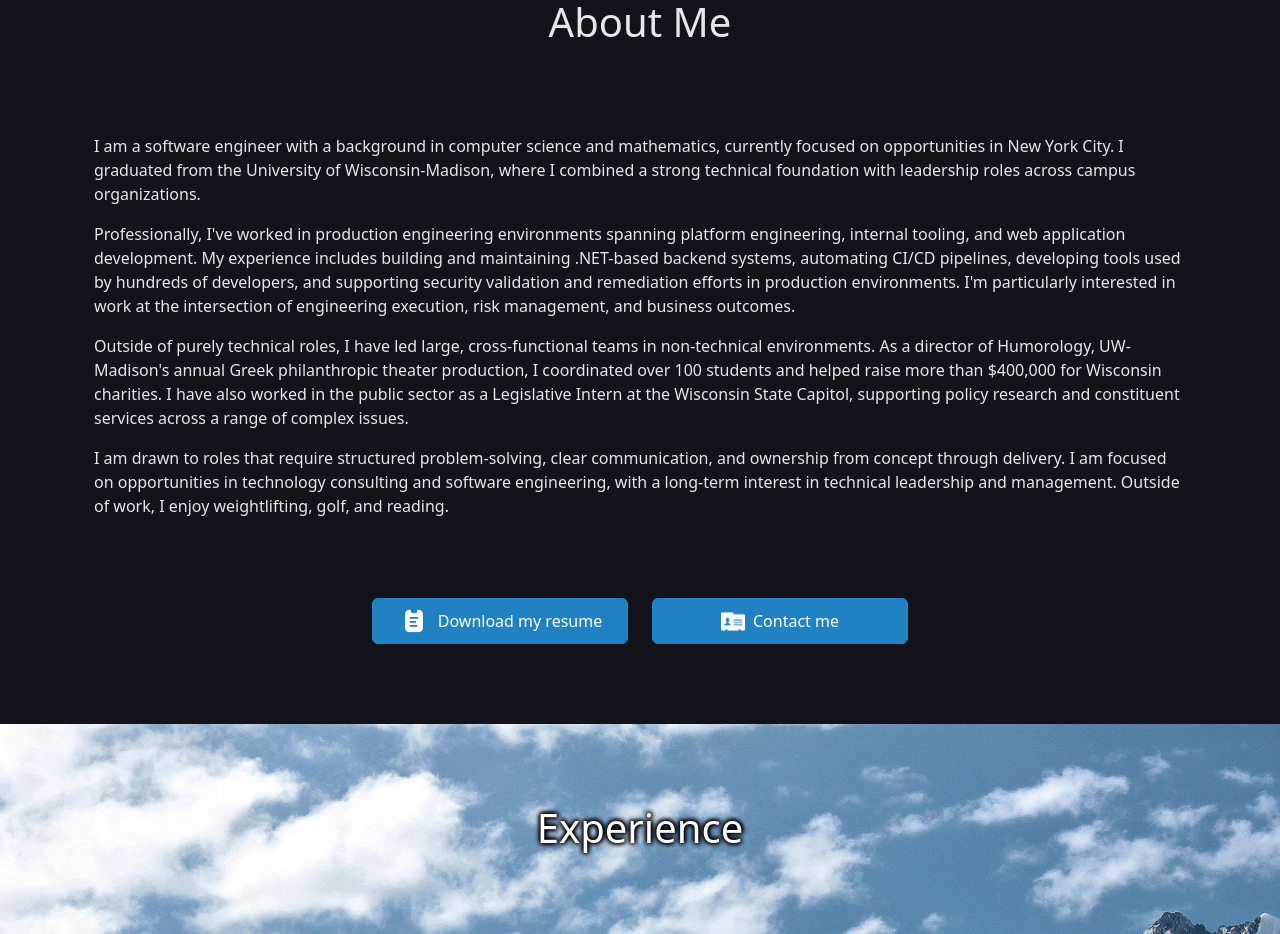
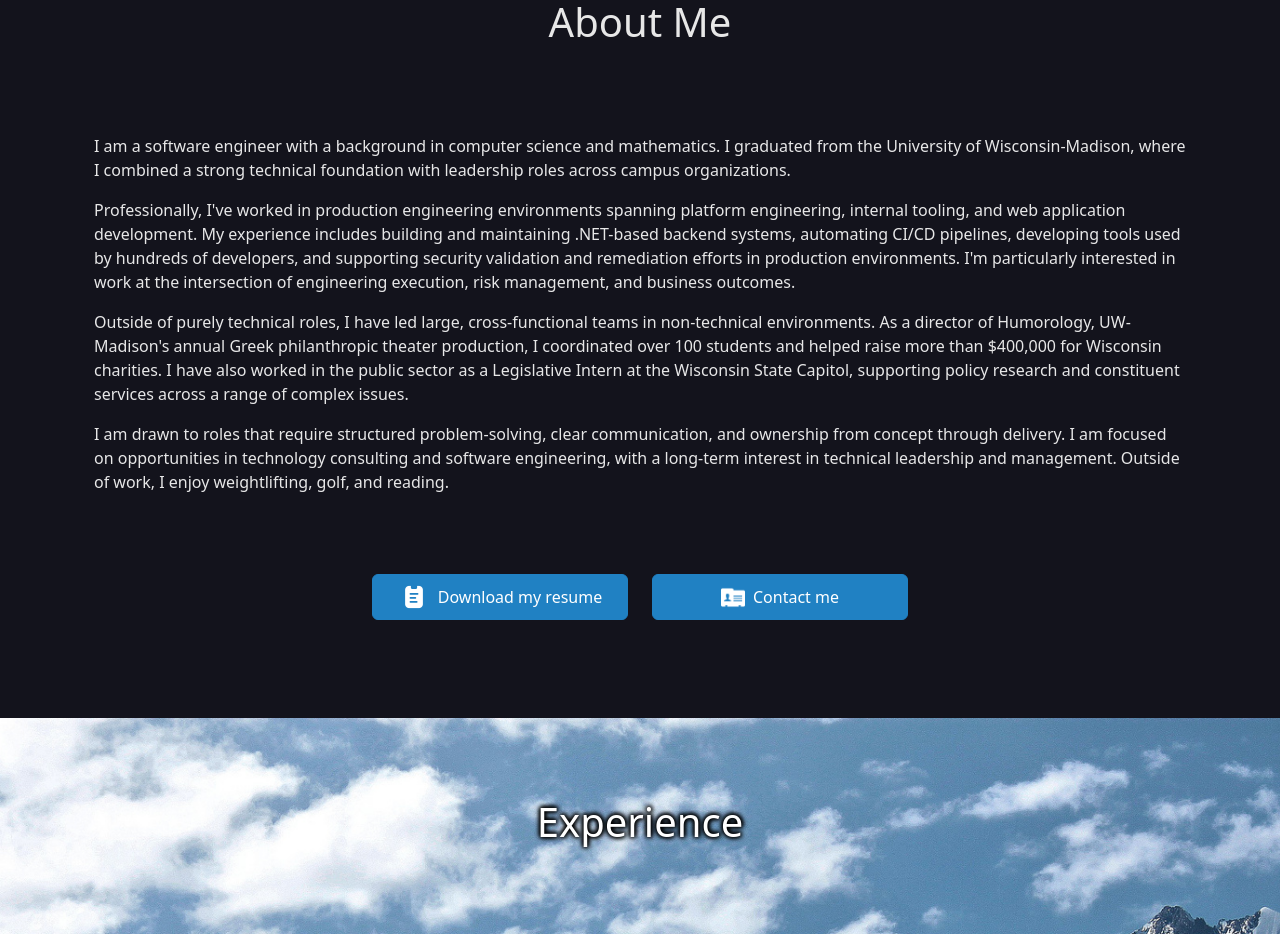
Before and after one commit to mardom03/mardom03.github.io, an Angular app: page / in a window 1280 px wide. Shown: the part 940-1874 px from the top of the page. Built offline with nearby package versions, Linux system fonts and the light colour scheme.

Commit message:
update about

```diff
--- a/src/app/about/about.component.html
+++ b/src/app/about/about.component.html
@@ -2,8 +2,8 @@
     <h1 class="text-center py-20">About Me</h1>
     <div class="container px-4 mb-10 md:mb-20">
         <p>
-            I am a software engineer with a background in computer science and mathematics, currently focused on opportunities
-            in New York City. I graduated from the University of Wisconsin-Madison,
+            I am a software engineer with a background in computer science and mathematics.
+            I graduated from the University of Wisconsin-Madison,
             where I combined a strong technical foundation with leadership roles across campus organizations.
         </p>
         <p>
```
